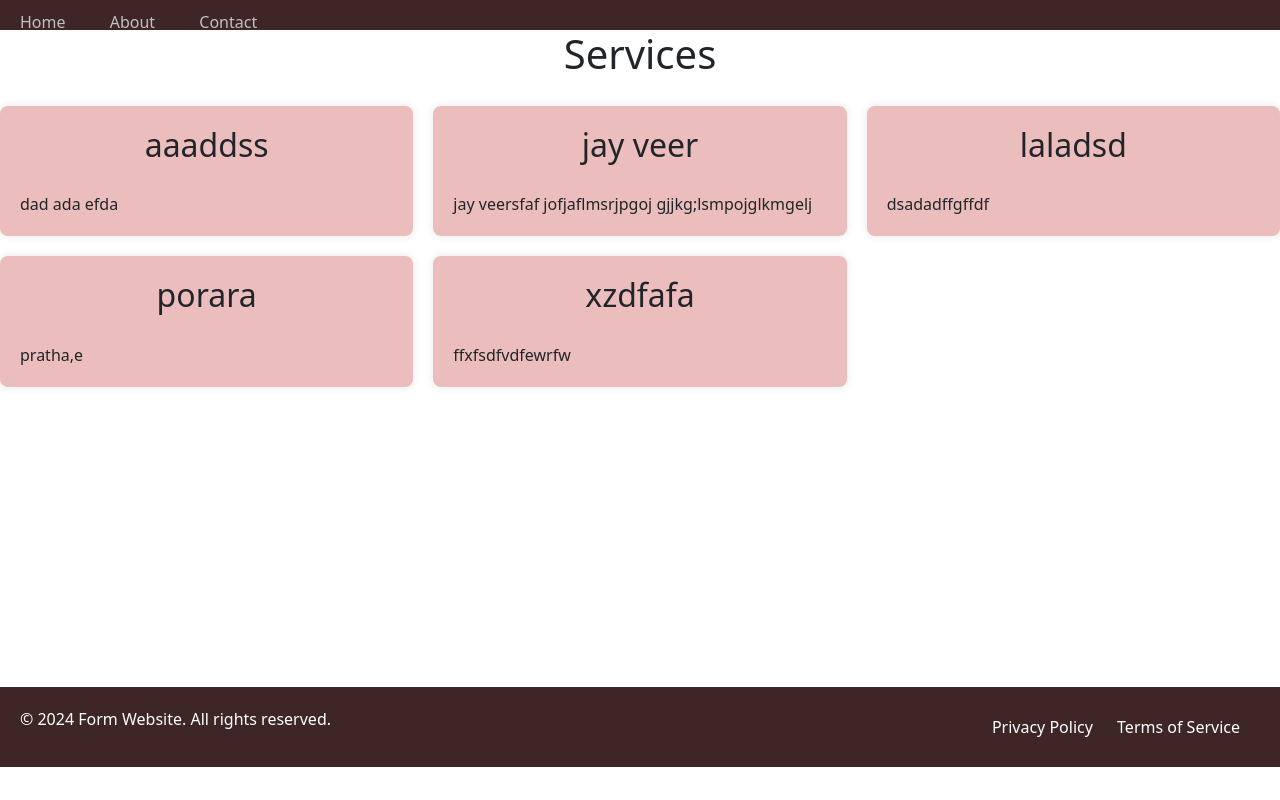
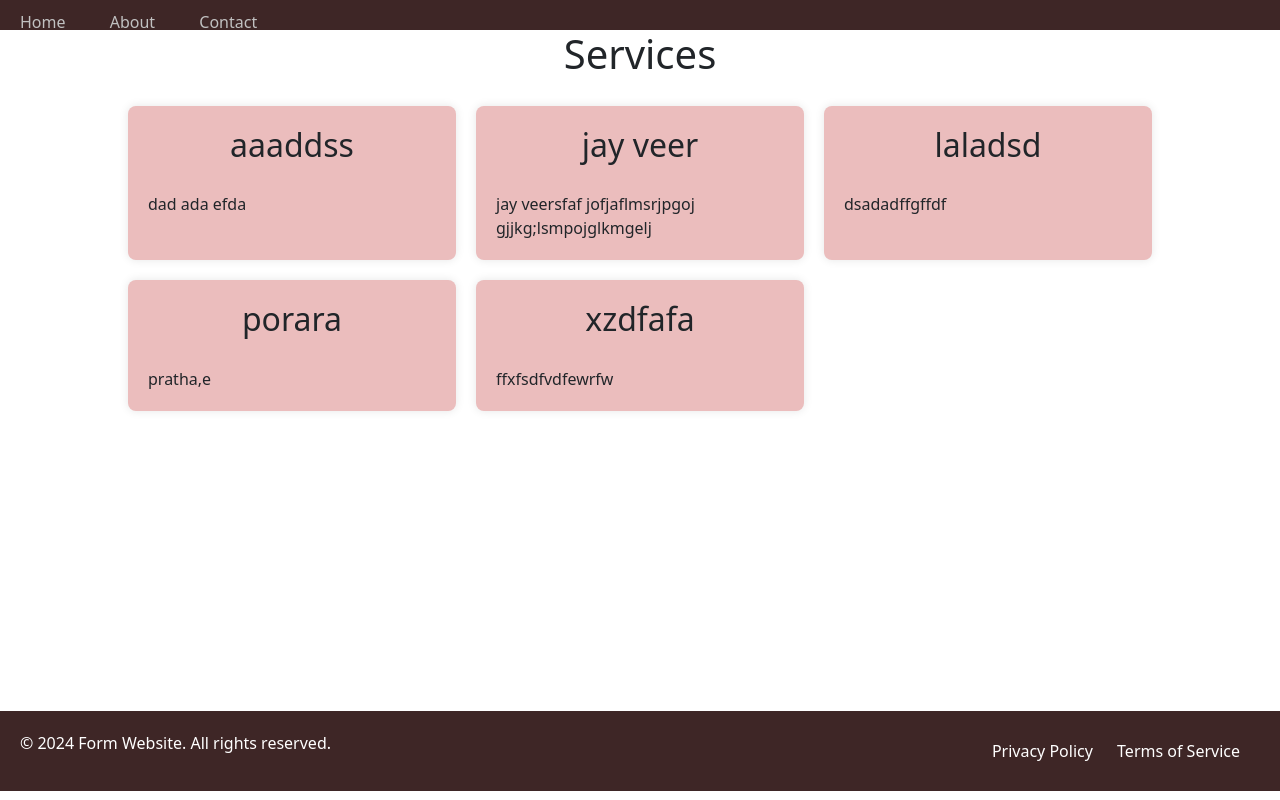
Before and after one commit to PrathameshZ900/Django, a Django app: page /service/ in a window 1280 px wide. Run offline with Django 4.2, Linux system fonts and the light colour scheme; data comes from the database, SQL or seed files in the repository; both versions use the stored data as it was after the commit.

Commit message:
order_by

```diff
--- a/myprojects/onepageweb/static/service.css
+++ b/myprojects/onepageweb/static/service.css
@@ -4,6 +4,10 @@
     grid-template-columns: repeat(3, 1fr);
     grid-template-rows: repeat(2, auto);
     gap: 20px;
+}
+#okk{
+    width: 80%;
+    margin: auto;
 }
 
 .col-12 > div {
--- a/myprojects/onepageweb/templates/service.html
+++ b/myprojects/onepageweb/templates/service.html
@@ -19,7 +19,8 @@
       <li><a href="#">Contact</a></li>
     </ul>
     </nav>
-    <div class="col-12" id="okk">
+    <div id="okk">
+    <div class="col-12" >
 
 
         <h1>Services</h1>
@@ -34,6 +35,7 @@
         {% endfor %}
 
     </div>
+</div>
     {% include "footer.html" %}
 </body>
 </html>
```
Also changed, not shown: myprojects/onepageweb/db.sqlite3.
